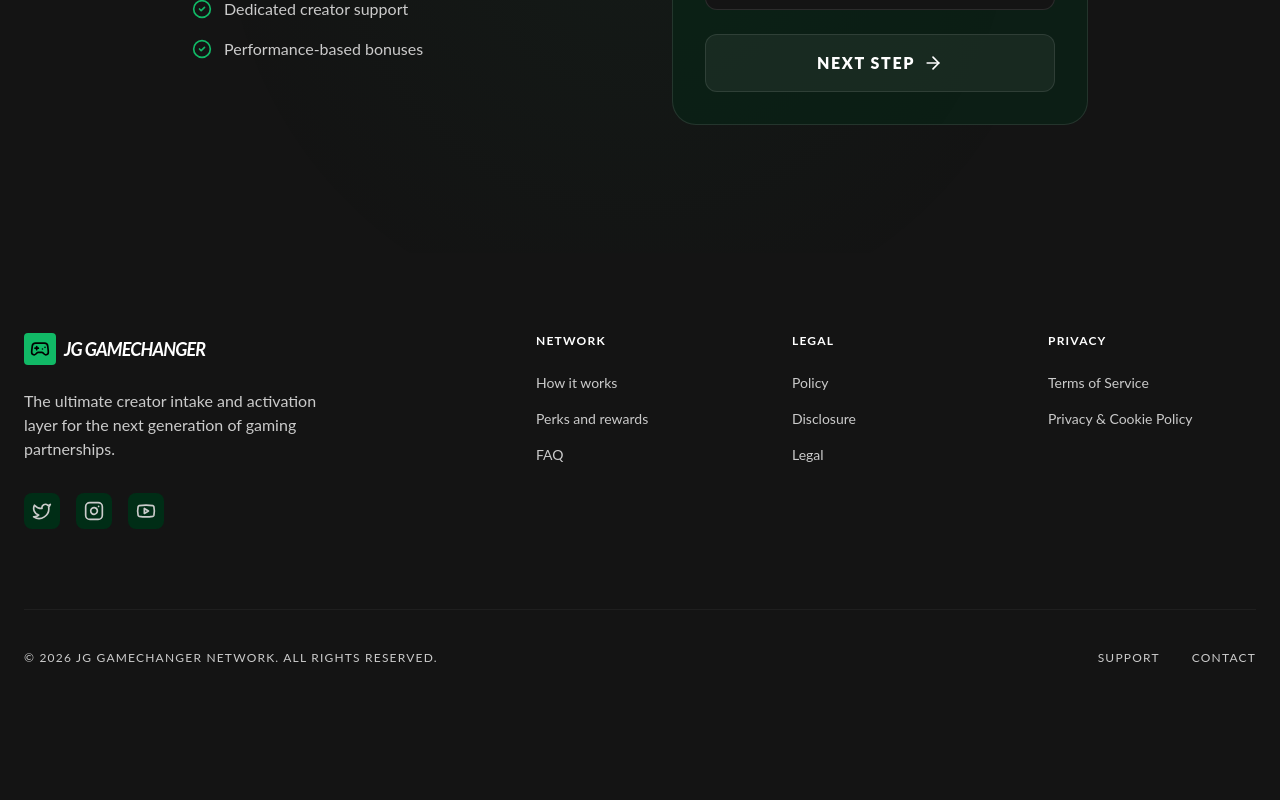
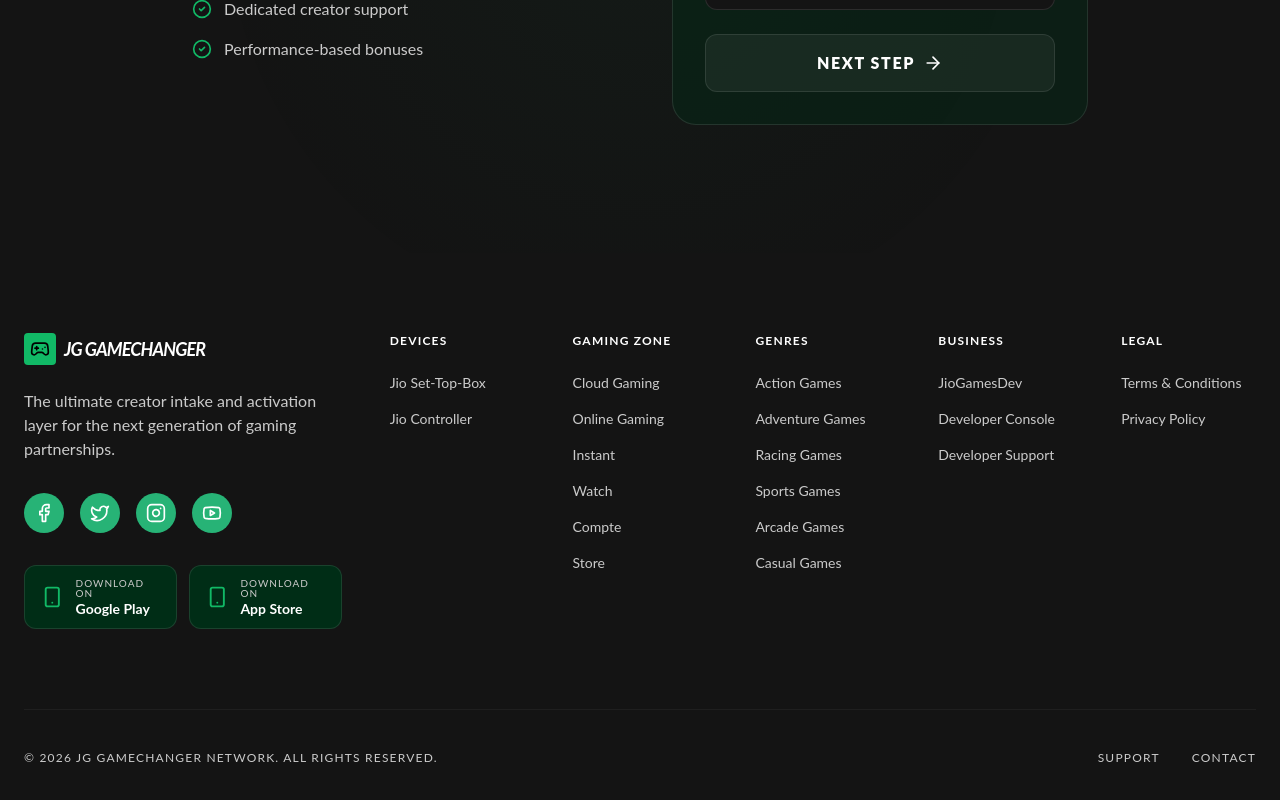
Before and after one commit to nerdlekar/JGGC_draft, a React (Vite) app: page / in a window 1280 px wide. Shown: the part 5254-6054 px from the top of the page. Before the commit the page ends 5960 px from the top, so only its background shows below. Built offline with nearby package versions, Linux system fonts and the light colour scheme.

Commit message:
Footer is mapped to JioGames link

```diff
--- a/src/App.tsx
+++ b/src/App.tsx
@@ -19,6 +19,8 @@
   Instagram,
   Twitter,
   Youtube,
+  Facebook,
+  Smartphone,
   Globe,
   ArrowRight,
   MessageSquare,
@@ -50,7 +52,12 @@
   Zap,
   Star,
   Gamepad2,
-  Users
+  Users,
+  Facebook,
+  Twitter,
+  Instagram,
+  Youtube,
+  Smartphone
 };
 
 const FEATURES: Feature[] = contentData.features.map(f => {
@@ -67,6 +74,9 @@
 const FAQS: FAQItem[] = contentData.faqs;
 const CREATOR_TYPES = contentData.creatorTypes;
 const STEPS = contentData.steps;
+const FOOTER_COLUMNS: { title: string, links: { label: string, url: string }[] }[] = contentData.footerColumns;
+const SOCIAL_HANDLES: { platform: string, url: string, icon: string }[] = contentData.socialHandles;
+const APP_LINKS: { platform: string, url: string }[] = contentData.appLinks;
 
 // --- Components ---
 
@@ -728,7 +738,7 @@
 const Footer = () => (
   <footer className="pt-20 pb-10 px-6 relative z-10">
     <div className="max-w-7xl mx-auto">
-      <div className="grid grid-cols-2 md:grid-cols-4 lg:grid-cols-5 gap-12 mb-20">
+      <div className="grid grid-cols-2 md:grid-cols-4 lg:grid-cols-7 gap-12 mb-20">
         <div className="col-span-2">
           <div className="flex items-center gap-2 mb-6">
             <div className="w-8 h-8 bg-brand rounded flex items-center justify-center">
@@ -739,38 +749,42 @@
           <p className="text-muted-text max-w-xs mb-8">
             The ultimate creator intake and activation layer for the next generation of gaming partnerships.
           </p>
-          <div className="flex gap-4">
-            <a href="#" className="p-2 bg-dark-green rounded-lg text-muted-text hover:text-brand transition-colors"><Twitter className="w-5 h-5" /></a>
-            <a href="#" className="p-2 bg-dark-green rounded-lg text-muted-text hover:text-brand transition-colors"><Instagram className="w-5 h-5" /></a>
-            <a href="#" className="p-2 bg-dark-green rounded-lg text-muted-text hover:text-brand transition-colors"><Youtube className="w-5 h-5" /></a>
+          <div className="flex flex-wrap gap-4 mb-8">
+            {SOCIAL_HANDLES.map((social, idx) => {
+              const Icon = IconMap[social.icon] || Globe;
+              return (
+                <a key={idx} href={social.url} target="_blank" rel="noreferrer" className="p-2.5 bg-[#27b376] rounded-full text-white hover:opacity-80 transition-opacity">
+                  <Icon className="w-5 h-5" />
+                </a>
+              );
+            })}
+          </div>
+
+          <div className="flex flex-col sm:flex-row gap-3">
+            {APP_LINKS.map((app, idx) => (
+              <a key={idx} href={app.url} target="_blank" rel="noreferrer" className="flex items-center gap-3 bg-dark-green border border-white/10 px-4 py-3 rounded-xl hover:border-brand/50 hover:bg-[#141414] transition-all group">
+                <Smartphone className="w-6 h-6 text-brand" />
+                <div className="text-left">
+                  <p className="text-[10px] text-muted-text uppercase tracking-widest leading-none mb-1 group-hover:text-white transition-colors">Download on</p>
+                  <p className="text-sm font-bold leading-none">{app.platform}</p>
+                </div>
+              </a>
+            ))}
           </div>
         </div>
 
-        <div>
-          <h4 className="font-bold uppercase tracking-widest text-xs text-white mb-6">Network</h4>
-          <ul className="space-y-4 text-sm text-muted-text">
-            <li><a href="#" className="hover:text-white transition-colors">How it works</a></li>
-            <li><a href="#" className="hover:text-white transition-colors">Perks and rewards</a></li>
-            <li><a href="#faq" className="hover:text-white transition-colors">FAQ</a></li>
-          </ul>
-        </div>
-
-        <div>
-          <h4 className="font-bold uppercase tracking-widest text-xs text-white mb-6">Legal</h4>
-          <ul className="space-y-4 text-sm text-muted-text">
-            <li><a href="#" className="hover:text-white transition-colors">Policy</a></li>
-            <li><a href="#" className="hover:text-white transition-colors">Disclosure</a></li>
-            <li><a href="#" className="hover:text-white transition-colors">Legal</a></li>
-          </ul>
-        </div>
-
-        <div>
-          <h4 className="font-bold uppercase tracking-widest text-xs text-white mb-6">Privacy</h4>
-          <ul className="space-y-4 text-sm text-muted-text">
-            <li><a href="#" className="hover:text-white transition-colors">Terms of Service</a></li>
-            <li><a href="#" className="hover:text-white transition-colors">Privacy & Cookie Policy</a></li>
-          </ul>
-        </div>
+        {FOOTER_COLUMNS.map((column, i) => (
+          <div key={i}>
+            <h4 className="font-bold uppercase tracking-widest text-xs text-white mb-6">{column.title}</h4>
+            <ul className="space-y-4 text-sm text-muted-text">
+              {column.links.map((link, j) => (
+                <li key={j}>
+                  <a href={link.url} className="hover:text-white transition-colors">{link.label}</a>
+                </li>
+              ))}
+            </ul>
+          </div>
+        ))}
       </div>
 
       <div className="pt-10 border-t border-white/5 flex flex-col md:flex-row justify-between items-center gap-4 text-xs text-muted-text uppercase tracking-widest">
--- a/src/content.json
+++ b/src/content.json
@@ -97,5 +97,140 @@
       "title": "Scale",
       "description": "We turn what works into a repeatable creator engines for JioGames now, and Jio next."
     }
+  ],
+  "footerColumns": [
+    {
+      "title": "Devices",
+      "links": [
+        {
+          "label": "Jio Set-Top-Box",
+          "url": "https://www.jio.com/jcms/jiofiber/services/jio-set-top-box/"
+        },
+        {
+          "label": "Jio Controller",
+          "url": "https://www.jiomart.com/p/electronics/jio-jgc100-bluetooth-game-controller-black/602963448"
+        }
+      ]
+    },
+    {
+      "title": "Gaming Zone",
+      "links": [
+        {
+          "label": "Cloud Gaming",
+          "url": "https://jiogames.com/"
+        },
+        {
+          "label": "Online Gaming",
+          "url": "https://jiogames.com/online-gaming"
+        },
+        {
+          "label": "Instant",
+          "url": "https://play.jiogames.com/"
+        },
+        {
+          "label": "Watch",
+          "url": "https://watch.jiogames.com/"
+        },
+        {
+          "label": "Compte",
+          "url": "https://play.jiogames.com/esports"
+        },
+        {
+          "label": "Store",
+          "url": "https://store.jiogames.com/"
+        }
+      ]
+    },
+    {
+      "title": "Genres",
+      "links": [
+        {
+          "label": "Action Games",
+          "url": "https://jiogames.com/online-gaming/action"
+        },
+        {
+          "label": "Adventure Games",
+          "url": "https://jiogames.com/online-gaming/adventure"
+        },
+        {
+          "label": "Racing Games",
+          "url": "https://jiogames.com/online-gaming/racing"
+        },
+        {
+          "label": "Sports Games",
+          "url": "https://jiogames.com/online-gaming/sports"
+        },
+        {
+          "label": "Arcade Games",
+          "url": "https://jiogames.com/online-gaming/arcade"
+        },
+        {
+          "label": "Casual Games",
+          "url": "https://jiogames.com/online-gaming/casual"
+        }
+      ]
+    },
+    {
+      "title": "Business",
+      "links": [
+        {
+          "label": "JioGamesDev",
+          "url": "https://developer.jiogames.com/"
+        },
+        {
+          "label": "Developer Console",
+          "url": "https://publish.jiogames.com/login"
+        },
+        {
+          "label": "Developer Support",
+          "url": "https://developer.jiogames.com/faq.html"
+        }
+      ]
+    },
+    {
+      "title": "Legal",
+      "links": [
+        {
+          "label": "Terms & Conditions",
+          "url": "https://jiogames.com/terms"
+        },
+        {
+          "label": "Privacy Policy",
+          "url": "https://jiogames.com/privacy"
+        }
+      ]
+    }
+  ],
+  "socialHandles": [
+    {
+      "platform": "Facebook",
+      "url": "https://facebook.com/jiogames",
+      "icon": "Facebook"
+    },
+    {
+      "platform": "X",
+      "url": "https://x.com/jiogames",
+      "icon": "Twitter"
+    },
+    {
+      "platform": "Instagram",
+      "url": "https://instagram.com/jiogames",
+      "icon": "Instagram"
+    },
+    {
+      "platform": "YouTube",
+      "url": "https://youtube.com/jiogames",
+      "icon": "Youtube"
+    }
+  ],
+  "appLinks": [
+    {
+      "platform": "Google Play",
+      "url": "https://play.google.com/store/apps/details?id=com.jio.jiogames"
+    },
+    {
+      "platform": "App Store",
+      "url": "https://apps.apple.com/in/app/jiogames-play-cloud-games/id1574760422"
+    }
   ]
 }
```
